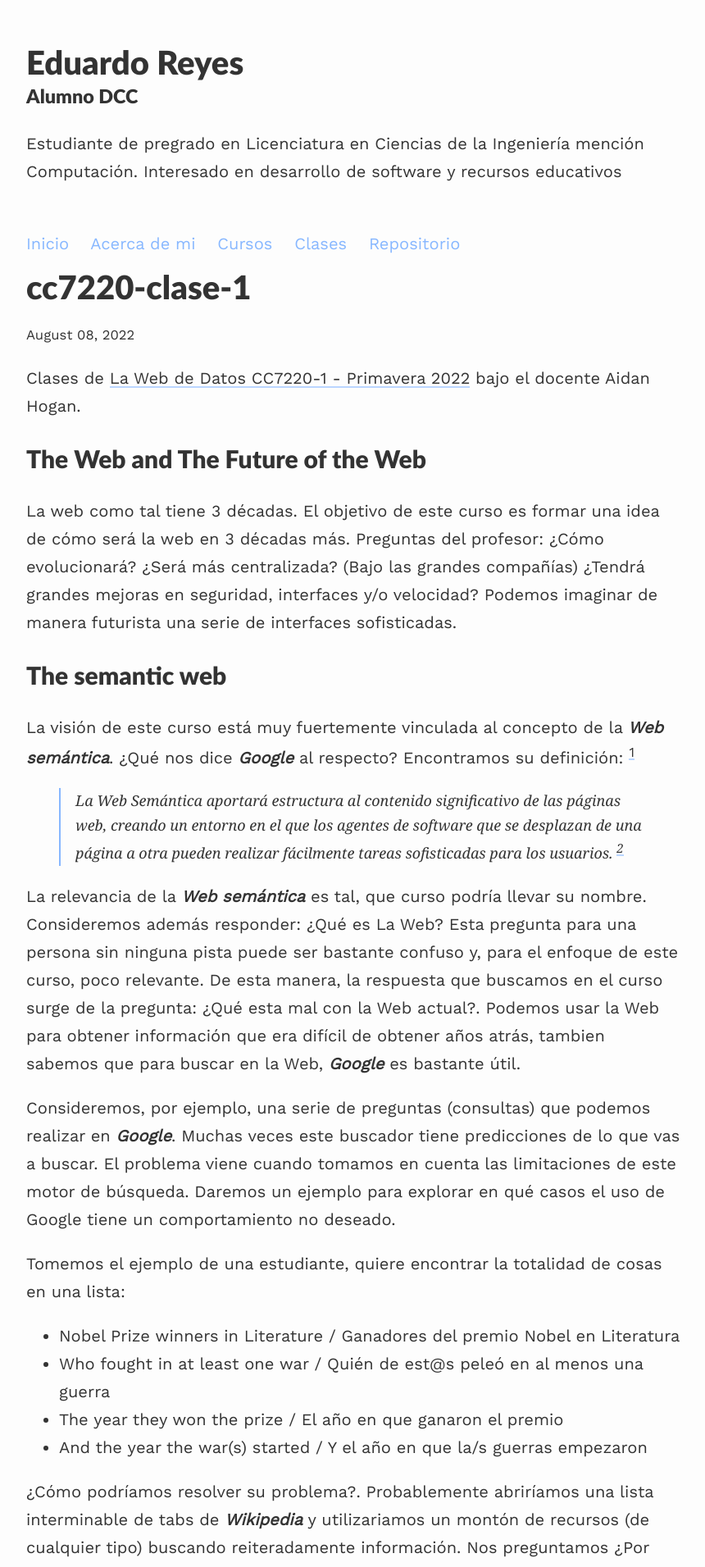
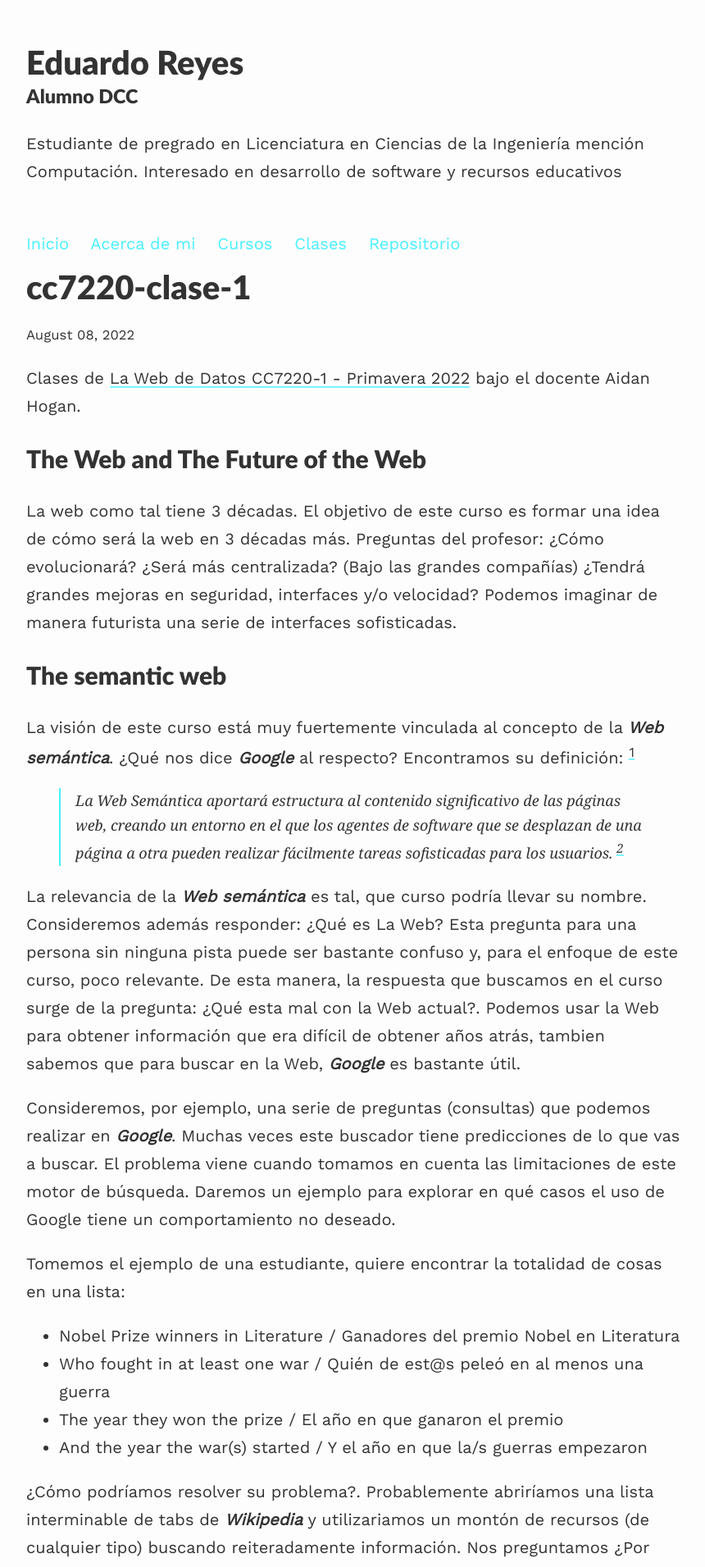
Before and after one commit to Edward-Kings/edward-kings.github.io, a Jekyll site: the page built from _posts/2022-8-8/2022-8-8-cc7220-clase-1.md, in a window 1280 px wide. Shown: the top 1911 px of the page at 82% size, without its empty margins (208-1068 px from the left). Built offline with Jekyll 4.4.1, drawn with Linux system fonts in a browser that asks for light colours; nearby versions of some CDN libraries.

Commit message:
color changes

```diff
--- a/assets/css/_sass/variables.scss
+++ b/assets/css/_sass/variables.scss
@@ -8,7 +8,7 @@ $spacing-unit:     30px;
 $light-gray: gray;
 $text-color:       #333;
 $background-color: #fdfdfd;
-$brand-color:      #87b7ff;
+$brand-color:      #47f0ff;
 
 // Color scheme for light
 $body-bg: #fdfdfd;
```
